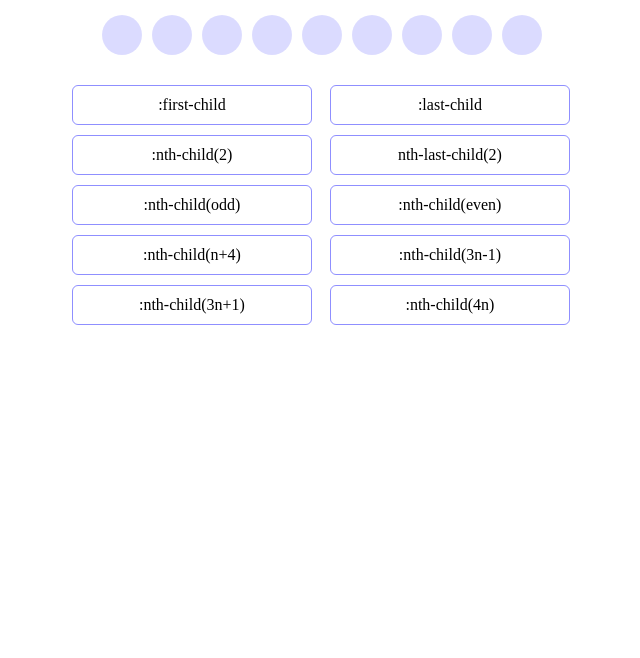
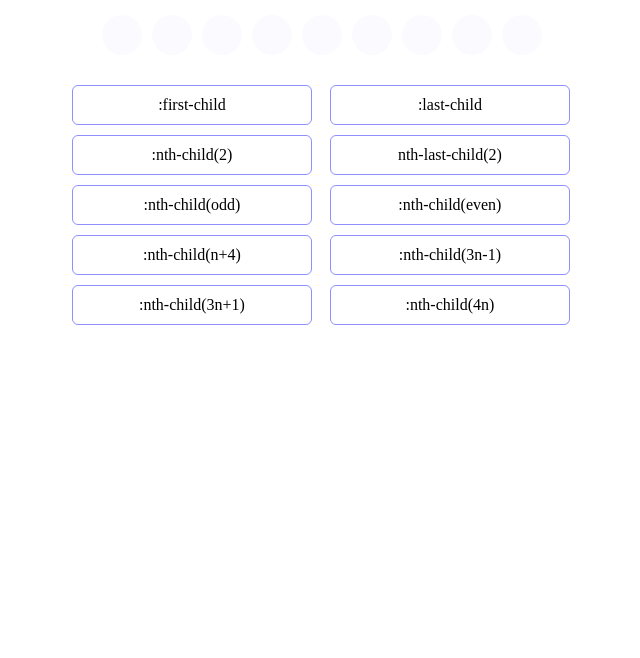
Before and after one commit to abud3l/Nth-child, a plain HTML site: page index.html in a window 1280 px wide. Shown: the part 142-800 px from the top of the page, without its empty margins (318-958 px from the left). Drawn offline with Linux system fonts and the light colour scheme.

Commit message:
Update style.css

```diff
--- a/style.css
+++ b/style.css
@@ -14,7 +14,7 @@ span {
     gap: 10px;
     justify-content: center;
     margin: 30px 0;
-    opacity: 70%
+    opacity: 10%
 }
 
 .squre {
```
